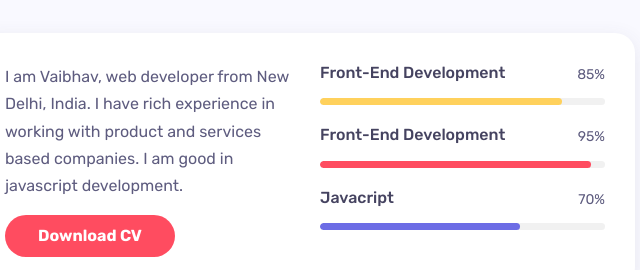
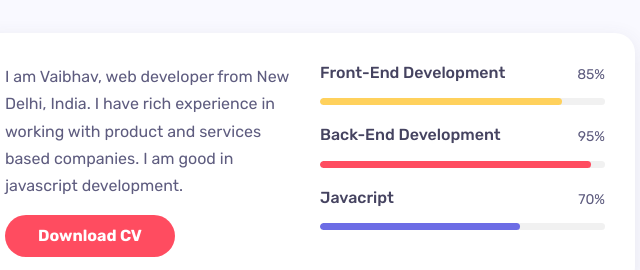
Before and after one commit to Vaibhav-Dhiman/Vaibhav-Dhiman.github.io, a plain HTML site: page index.html in a window 1280 px wide. Shown: the part 980-1250 px from the top of the page, 450-1090 px from the left. Drawn offline with Linux system fonts and the light colour scheme; files whose address does not match are found by name.

Commit message:
Update index.html

```diff
--- a/index.html
+++ b/index.html
@@ -192,7 +192,7 @@
 								<!-- skill item -->
 								<div class="skill-item">
 									<div class="skill-info clearfix">
-										<h4 class="float-left mb-3 mt-0">Front-End Development</h4>
+										<h4 class="float-left mb-3 mt-0">Back-End Development</h4>
 										<span class="float-right">95%</span>
 									</div>
 									<div class="progress">
```
